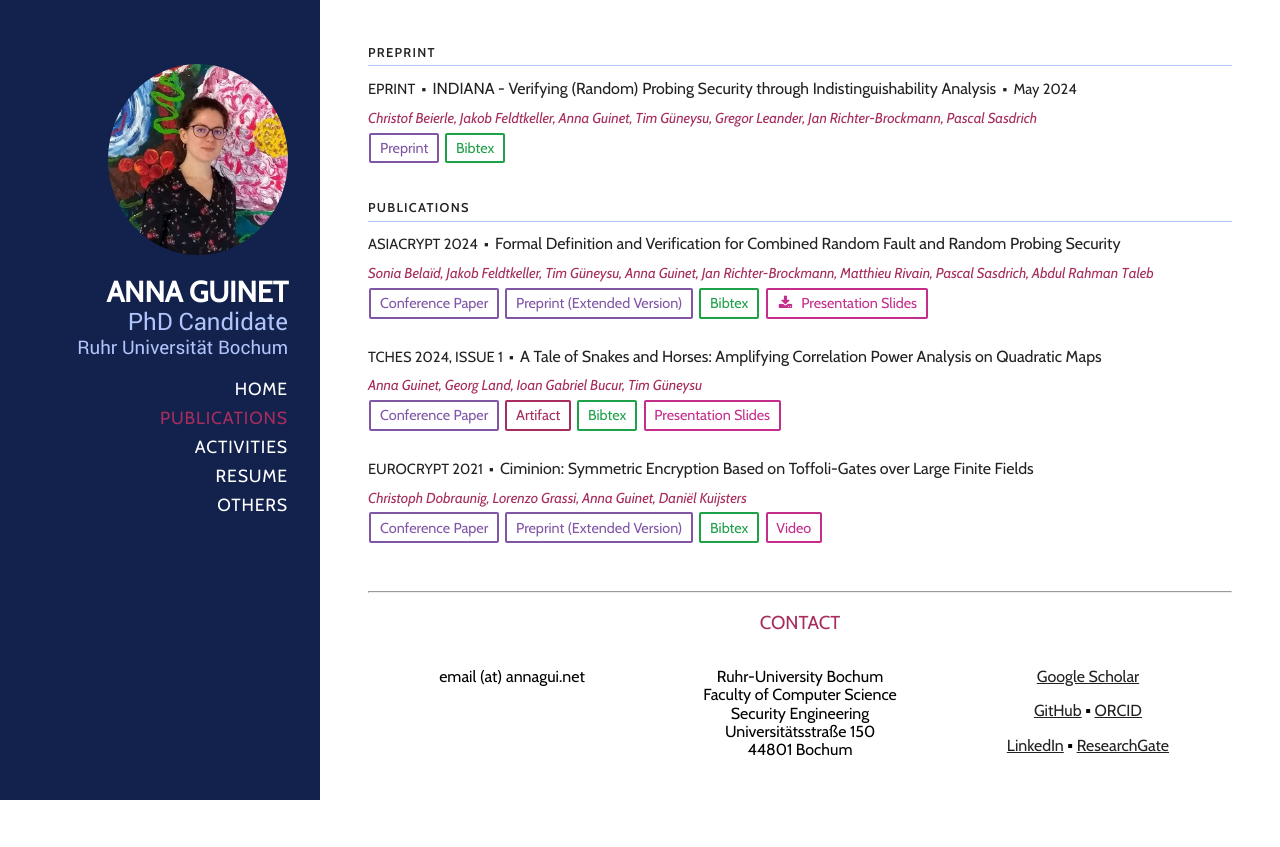
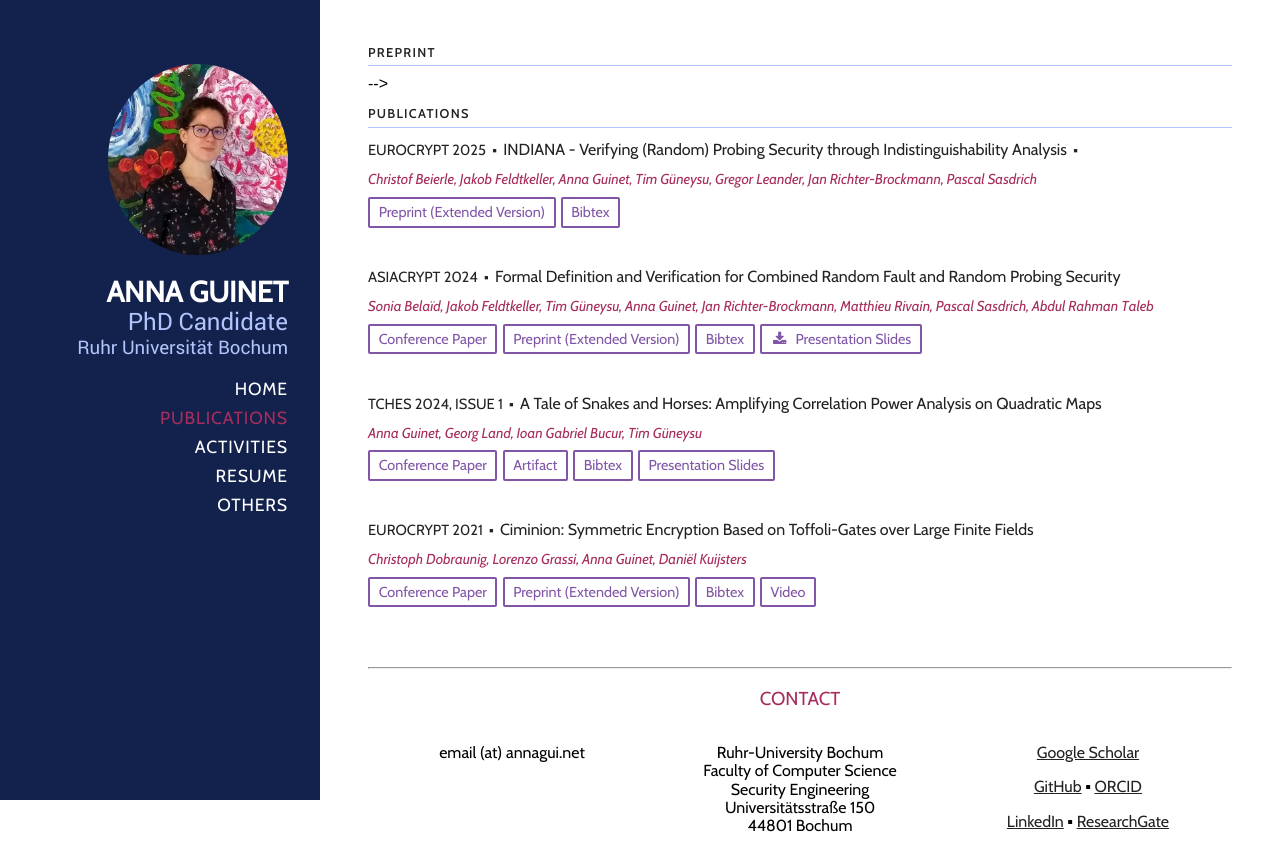
Before and after one commit to anna-guinet/personal-website, a PHP site: page /publications.html in a window 1280 px wide. Shown: the top 847 px of the page. Before the commit the page ends 800 px from the top, so only its background shows below. Run offline with PHP 8.4, Linux system fonts and the light colour scheme; some libraries are stand-ins or nearby versions.

Commit message:
update publication

```diff
--- a/css/layouts/blog.css
+++ b/css/layouts/blog.css
@@ -141,7 +141,7 @@ h3 {
 }
 
 .post-link {
-    margin: 0 0.1em;
+    margin: 0.2em 0.1em 0.8em 0em;
     padding: 0.3em 0.6em;
     font-size: 90%;
 	font-family: 'Cabin Regular', sans-serif;
--- a/publications.html
+++ b/publications.html
@@ -56,30 +56,29 @@
 	<div class="content pure-u-1 pure-u-md-3-4">
 		<div>
 
-			<!-- A wrapper for all the blog posts -->
+			<!-- <!-- A wrapper for all the blog posts -->
 			<div class="posts">
 				<h1 class="content-subhead">PREPRINT</h1>
 
+            </div>
+ -->
+			<!-- A wrapper for all the blog posts -->
+			<div class="posts">
+				<h1 class="content-subhead">PUBLICATIONS</h1>
+
 				<section class="post">
 					<div class="post-description">
-						<span class="post-venue">EPRINT</span>
+						<span class="post-venue">EUROCRYPT 2025</span>
 						<span class="post-separator">&#9642;</span>
 						<span class="post-title">INDIANA - Verifying (Random) Probing Security through Indistinguishability Analysis</a></span>
 						<span class="post-separator">&#9642;</span>
-						<span class="post-dates">May 2024</span>
 						<br />
 						<span class="post-location">Christof Beierle, Jakob Feldtkeller, Anna Guinet, Tim Güneysu, Gregor Leander, Jan Richter-Brockmann, Pascal Sasdrich</span>
 						<br />
-						<a class="pure-button post-link post-link-url" href="https://eprint.iacr.org/2024/833" >Preprint</a>
-						<a class="pure-button post-link post-link-bib" href="https://dblp.org/rec/journals/iacr/BeierleFGGLRS24.html?view=bibtex" >Bibtex</a>
+						<a class="pure-button post-link post-link-url" href="https://eprint.iacr.org/2024/833" >Preprint (Extended Version)</a>
+						<a class="pure-button post-link post-link-url" href="https://dblp.org/rec/journals/iacr/BeierleFGGLRS24.html?view=bibtex" >Bibtex</a>
 					</div>
                 </section>
-
-            </div>
-
-			<!-- A wrapper for all the blog posts -->
-			<div class="posts">
-				<h1 class="content-subhead">PUBLICATIONS</h1>
 
 				<section class="post">
 					<div class="post-description">
@@ -91,8 +90,8 @@
 						<br />
 						<a class="pure-button post-link post-link-url" href="https://doi.org/10.1007/978-981-96-0941-3_6" >Conference Paper</a>
 						<a class="pure-button post-link post-link-url" href="https://eprint.iacr.org/2024/757" >Preprint (Extended Version)</a>
-						<a class="pure-button post-link post-link-bib" href="https://dblp.org/rec/conf/asiacrypt/BelaidFGGRRST24.html?view=bibtex" >Bibtex</a>
-						<a class="pure-button post-link post-link-video" href="https://iacr.org/submit/files/slides/2024/asiacrypt/asiacrypt2024/146/146_slides.pptx"><i class="fa fa-download fa-fw" aria-hidden="true"></i>&nbsp; Presentation Slides</a>
+						<a class="pure-button post-link post-link-url" href="https://dblp.org/rec/conf/asiacrypt/BelaidFGGRRST24.html?view=bibtex" >Bibtex</a>
+						<a class="pure-button post-link post-link-url" href="https://iacr.org/submit/files/slides/2024/asiacrypt/asiacrypt2024/146/146_slides.pptx"><i class="fa fa-download fa-fw" aria-hidden="true"></i>&nbsp; Presentation Slides</a>
 					</div>
                 </section>
 
@@ -107,9 +106,9 @@
 						<span class="post-location">Anna Guinet, Georg Land, Ioan Gabriel Bucur, Tim Güneysu</span>
 						<br />
 						<a class="pure-button post-link post-link-url" href="https://doi.org/10.46586/tches.v2024.i1.27-50" >Conference Paper</a>
-						<a class="pure-button post-link post-link-url2" href="https://artifacts.iacr.org/tches/2024/a3/" >Artifact</a>
-						<a class="pure-button post-link post-link-bib" href="https://dblp.org/rec/journals/tches/GuinetLBG24.html?view=bibtex" >Bibtex</a>
-						<a class="pure-button post-link post-link-video" href="https://iacr.org/submit/files/slides/2024/tches/tches2024/1_3/slides.pdf" >Presentation Slides</a>
+						<a class="pure-button post-link post-link-url" href="https://artifacts.iacr.org/tches/2024/a3/" >Artifact</a>
+						<a class="pure-button post-link post-link-url" href="https://dblp.org/rec/journals/tches/GuinetLBG24.html?view=bibtex" >Bibtex</a>
+						<a class="pure-button post-link post-link-url" href="https://iacr.org/submit/files/slides/2024/tches/tches2024/1_3/slides.pdf" >Presentation Slides</a>
 					</div>
                 </section>
 
@@ -125,8 +124,8 @@
 						<br />
 						<a class="pure-button post-link post-link-url" href="https://doi.org/10.1007/978-3-030-77886-6_1" >Conference Paper</a>
 						<a class="pure-button post-link post-link-url" href="https://eprint.iacr.org/2021/267" >Preprint (Extended Version)</a>
-						<a class="pure-button post-link post-link-bib" href="https://dblp.org/rec/conf/eurocrypt/Dobraunig0GK21.html?view=bibtex" >Bibtex</a>
-						<a class="pure-button post-link post-link-video" href="https://youtu.be/YeaRigKun4Y" >Video</a>
+						<a class="pure-button post-link post-link-url" href="https://dblp.org/rec/conf/eurocrypt/Dobraunig0GK21.html?view=bibtex" >Bibtex</a>
+						<a class="pure-button post-link post-link-url" href="https://youtu.be/YeaRigKun4Y" >Video</a>
 					</div>
                 </section>
 
```
